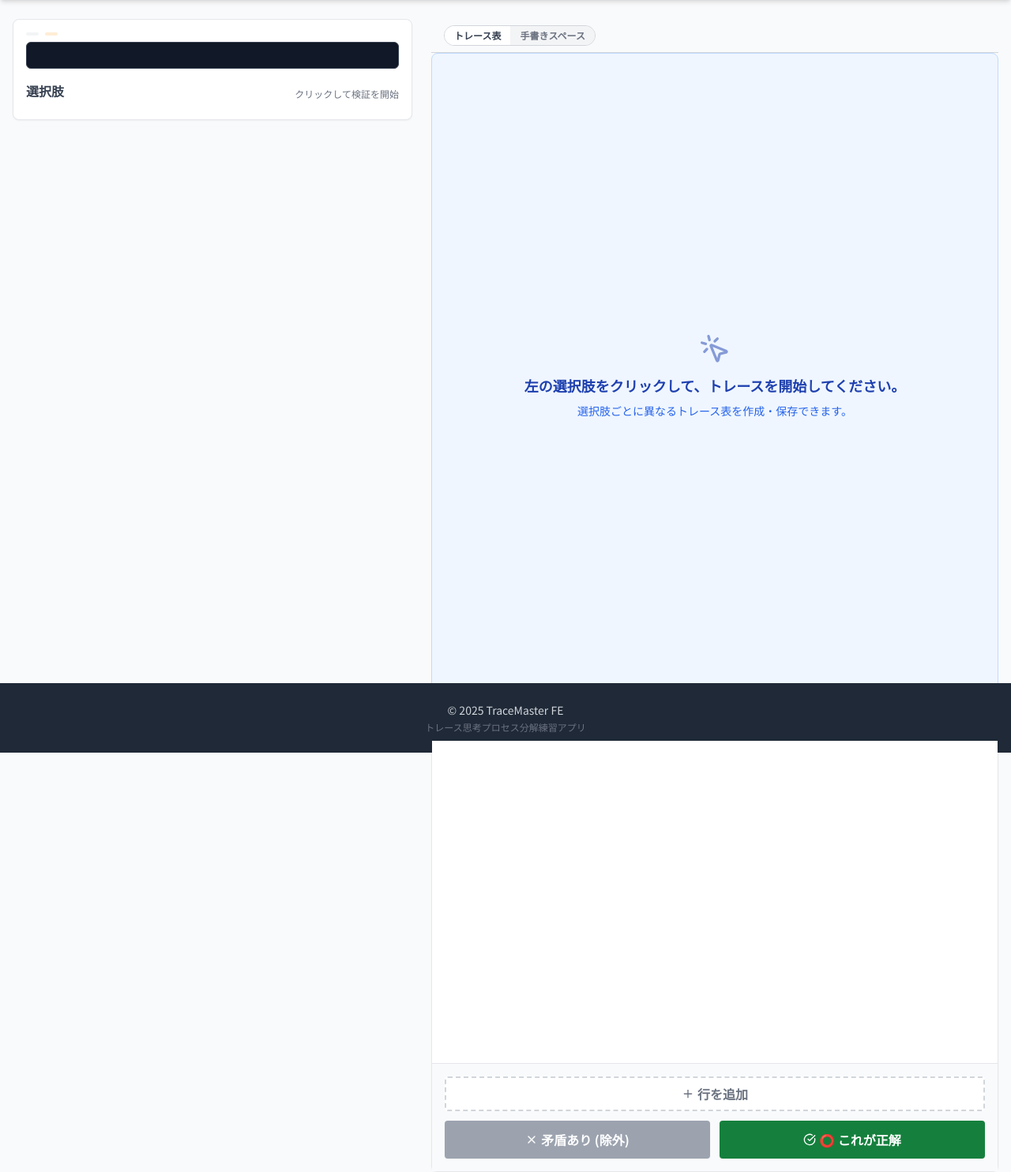
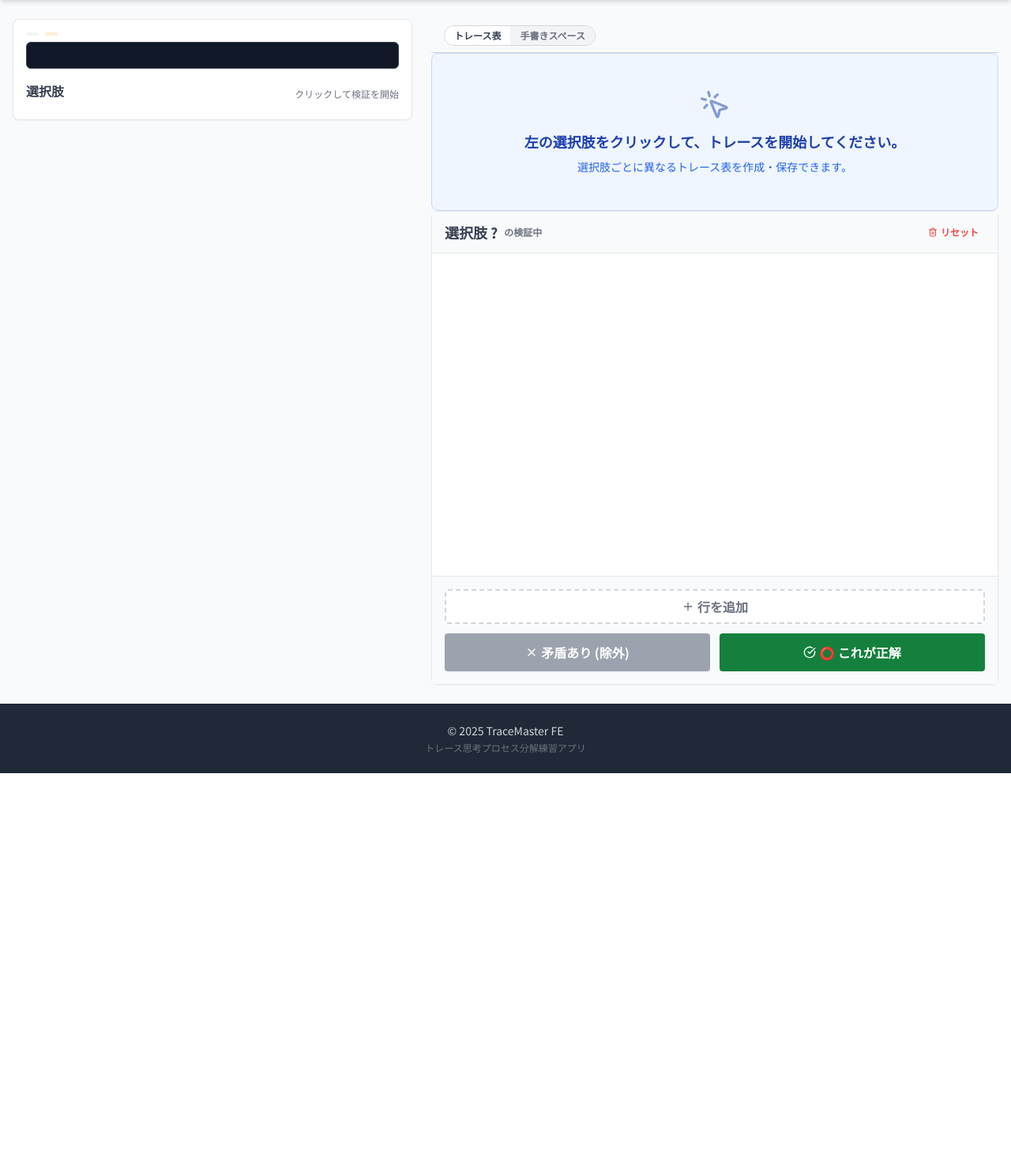
Before and after one commit to Okamoto-Airi/fe_trace_app, a Flask app: template templates/exam.html in a window 1280 px wide. Shown: the part 52-1536 px from the top of the page at 79% size. After the commit the page ends 1031 px from the top, so only its background shows below. Run offline with Flask 3, Linux system fonts and the light colour scheme; the template is opened without the code that fills it, so the values that code supplies are empty; some libraries are stand-ins or nearby versions.

Commit message:
レイアウトのずれを修正

```diff
--- a/templates/exam.html
+++ b/templates/exam.html
@@ -78,10 +78,9 @@
     </div>
 
     <!-- トレース開始前メッセージ -->
-    <div
-      id="placeholder-msg"
-      class="bg-blue-50 border border-blue-200 text-blue-800 p-8 rounded-lg text-center h-full flex flex-col justify-center items-center"
-    >
+    <div id="placeholder-msg"
+     class="bg-blue-50 border border-blue-200 text-blue-800 p-8 rounded-lg text-center
+            flex flex-col justify-center items-center min-h-[200px]">
       <i data-lucide="mouse-pointer-click" class="w-10 h-10 mb-3 opacity-50"></i>
       <p class="font-bold text-lg">左の選択肢をクリックして、トレースを開始してください。</p>
       <p class="text-sm text-blue-600 mt-2">選択肢ごとに異なるトレース表を作成・保存できます。</p>
@@ -90,7 +89,7 @@
     <!-- トレース表パネル -->
     <div
       id="trace-panel"
-      class="hidden bg-white rounded-lg shadow-sm border border-gray-200 flex flex-col h-[calc(100vh-140px)] lg:h-auto lg:min-h-[600px]"
+      class="hidden bg-white rounded-lg shadow-sm border border-gray-200 flex flex-col h-[calc(100vh-180px)] lg:h-auto lg:min-h-[600px]"
     >
       <div class="bg-gray-50 px-4 py-3 border-b border-gray-200 flex justify-between items-center">
         <div class="flex items-center space-x-2">
@@ -138,7 +137,7 @@
       </div>
     </div>
 
-    <!-- ★ 手書きキャンバス（追加） -->
+    <!-- ★ 手書きキャンバス -->
     <div id="canvas-area" class="hidden p-4 bg-white flex flex-col items-stretch">
       <p class="text-xs text-gray-500 mb-2">自由に図を書いて整理できます。</p>
 
@@ -173,19 +172,13 @@
           </button>
         </div>
 
-        <!-- 右：太さ + プレビュー + クリア -->
+        <!-- 右：太さ + クリア -->
         <div class="flex items-center space-x-3">
           <label class="flex items-center space-x-1 text-gray-500">
             <span>太さ</span>
             <input type="range" min="2" max="20" value="3" id="pen-width" class="w-20"
               onchange="setPenWidth(this.value)" />
           </label>
-
-          <!-- ★ 太さプレビュー -->
-          <div id="pen-preview"
-               class="rounded-full border border-gray-400"
-               style="width: 3px; height: 3px; background-color: #000000;">
-          </div>
 
           <button type="button" class="text-gray-500 underline hover:text-gray-800"
             onclick="clearCanvas()">
@@ -198,6 +191,7 @@
 
   </div>
 </div>
+
 
 <!-- ★ JS（トレース表 + キャンバス機能すべて統合） -->
 <script>
@@ -390,11 +384,11 @@
       } else {
         alert("😢 不正解です…\n\nトレース表を見直して、どこで矛盾が生じているか確認してみましょう。");
       }
-      } catch (e) {
-          console.error(e);
-          alert("エラーが発生しました。");
-      }
-      }
+    } catch (e) {
+        console.error(e);
+        alert("エラーが発生しました。");
+        }
+  }
 
 // 入力自動保存
 document.getElementById('table-body').addEventListener('input', () => {
@@ -493,7 +487,7 @@ function setupCanvas() {
   canvas.addEventListener('touchend', (e) => {
     e.preventDefault();
     drawing = false;
-  }, { passive: false });
+  }, { passive:false });
 
   canvas.addEventListener('touchmove', (e) => {
     e.preventDefault();
@@ -508,7 +502,7 @@ function setupCanvas() {
 
     ctx.lineTo(t.clientX - rect.left, t.clientY - rect.top);
     ctx.stroke();
-  }, { passive: false });
+  }, { passive:false });
 }
 
 
@@ -535,23 +529,13 @@ function setPenColor(color, btn) {
     'border-yellow-500',
     'text-yellow-800'
   );
-
-  // プレビュー色更新
-  const preview = document.getElementById('pen-preview');
-  if (preview) preview.style.backgroundColor = color;
 }
 
 
-// 太さ変更 + プレビュー
+// 太さ変更（プレビュー削除済み）
 function setPenWidth(width) {
   penWidth = Number(width);
   if (ctx) ctx.lineWidth = penWidth;
-
-  const preview = document.getElementById('pen-preview');
-  if (preview) {
-    preview.style.width = penWidth + 'px';
-    preview.style.height = penWidth + 'px';
-  }
 }
 
 
@@ -569,14 +553,10 @@ function enableEraser(btn) {
     b.classList.remove('ring-2', 'ring-gray-700');
   });
 
-  // 青強調
+  // 強調
   btn.classList.add('bg-yellow-200',
     'border-yellow-500',
     'text-yellow-800');
-
-  // プレビュー白
-  const preview = document.getElementById('pen-preview');
-  if (preview) preview.style.backgroundColor = '#ffffff';
 }
 
 
```
